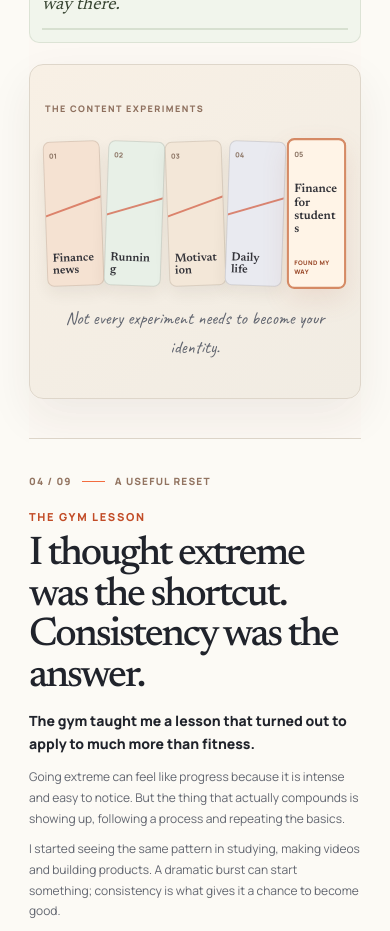
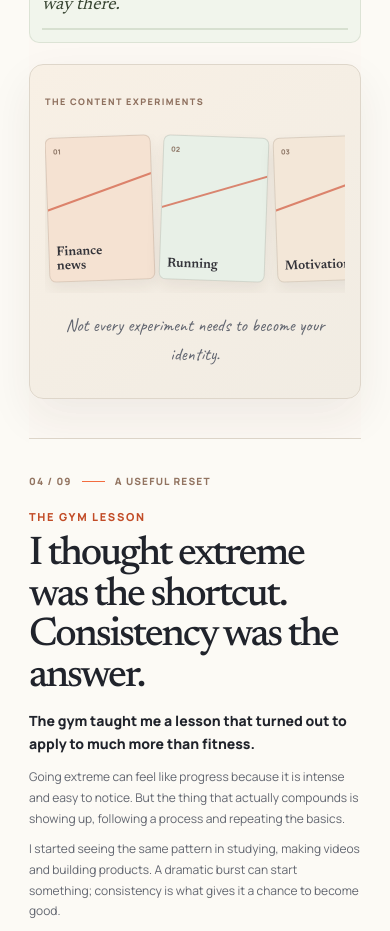
Before and after one commit to aman482006-beep/MY-WEBSITE, a Next.js app: page /story in a window 390 px wide. Shown: the part 3500-4431 px from the top of the page. Built offline with nearby package versions, Linux system fonts and the light colour scheme.

Commit message:
Tune Story motion timing and make the archive swipeable on phones

```diff
--- a/src/app/story.css
+++ b/src/app/story.css
@@ -302,7 +302,7 @@
 .aj-story-window-shutter-left,
 .aj-story-window-shutter-right {
   transform: rotateY(0);
-  transition: transform 1.05s cubic-bezier(.2,.8,.2,1);
+  transition: transform 850ms cubic-bezier(.2,.8,.2,1);
 }
 .aj-story-window-scene[data-window-open="true"] .aj-story-window-shutter-left { transform: rotateY(-78deg); }
 .aj-story-window-scene[data-window-open="true"] .aj-story-window-shutter-right { transform: rotateY(78deg); }
@@ -520,7 +520,7 @@
 
 .aj-story-chart-visual { min-height: 410px; background: linear-gradient(145deg, #FAF8F1, #EDF2E9); }
 .aj-story-consistency-chart { display: block; width: 100%; height: auto; overflow: visible; }
-.aj-story-chart-extreme, .aj-story-chart-steady { stroke-dasharray: 560; stroke-dashoffset: 560; transition: stroke-dashoffset 1.2s ease; }
+.aj-story-chart-extreme, .aj-story-chart-steady { stroke-dasharray: 560; stroke-dashoffset: 560; transition: stroke-dashoffset 850ms ease; }
 .aj-story-scene[data-revealed="true"] .aj-story-chart-extreme { stroke-dashoffset: 0; transition-delay: .15s; }
 .aj-story-scene[data-revealed="true"] .aj-story-chart-steady { stroke-dashoffset: 0; transition-delay: .55s; }
 .aj-story-chart-legend { display: flex; justify-content: center; gap: 28px; margin-top: 7px; }
@@ -641,11 +641,27 @@ html.aj-story-motion-ready .aj-story-scene[data-revealed="false"] .aj-story-less
   .aj-story-post-art strong { font-size: 39px; }
   .aj-story-post-note { right: 2%; bottom: 8%; }
   .aj-story-archive-visual { min-height: 335px; }
-  .aj-story-topic-track { gap: 4px; }
-  .aj-story-topic-card { min-height: 145px; padding: 8px 5px; }
-  .aj-story-topic-card b { font-size: clamp(10px, 3vw, 14px); }
+  .aj-story-topic-track {
+    display: flex;
+    gap: 8px;
+    max-width: 100%;
+    padding: 2px 2px 12px;
+    overflow-x: auto;
+    overscroll-behavior-inline: contain;
+    scroll-snap-type: x mandatory;
+    scroll-padding-inline: 10px;
+    -webkit-overflow-scrolling: touch;
+    scrollbar-width: thin;
+  }
+  .aj-story-topic-card {
+    flex: 0 0 106px;
+    min-height: 145px;
+    padding: 8px 7px;
+    scroll-snap-align: center;
+  }
+  .aj-story-topic-card b { font-size: 13px; }
   .aj-story-topic-card small { font-size: 7px; }
-  .aj-story-topic-card.topic-final span { font-size: 6px; }
+  .aj-story-topic-card.topic-final span { font-size: 7px; }
   .aj-story-archive-foot { margin-top: 18px; font-size: 18px; }
   .aj-story-chart-visual, .aj-story-stage-visual, .aj-story-build-visual, .aj-story-people-visual, .aj-story-work-visual, .aj-story-deep-visual { min-height: 330px; }
   .aj-story-stage-steps { gap: 6px; font-size: 9px; }
@@ -875,5 +891,7 @@ html.aj-story-motion-ready .aj-story-scene[data-revealed="false"] .aj-story-buil
     animation: none !important;
   }
   .aj-story-build-flip-card.is-flipped .aj-story-build-flip-inner { transform: none; }
-  .aj-story-build-flip-face.is-back { display: none; }
+  .aj-story-build-flip-card.is-flipped .aj-story-build-flip-face.is-front { display: none; }
+  .aj-story-build-flip-face.is-back { transform: none; }
+  .aj-story-build-flip-card:not(.is-flipped) .aj-story-build-flip-face.is-back { display: none; }
 }
```
